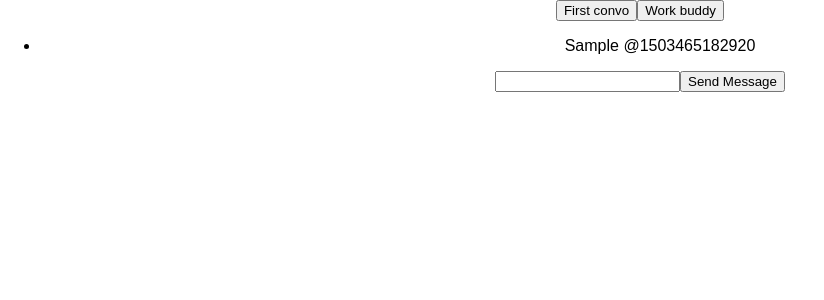
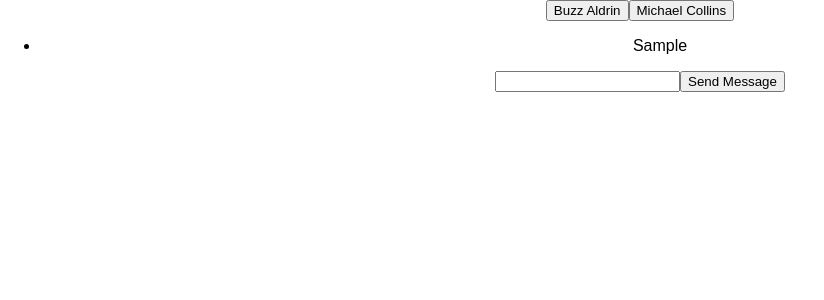
Before and after one commit to tsbajwa/chat-app, a React (Create React App) app: page / in a window 1280 px wide. Both pictures are taken after typing "Sample" into the empty fields and a click on the input "Send Message". Shown: the top 300 px of the page, without its empty margins (0-824 px from the left). Built offline with nearby package versions, Linux system fonts and the light colour scheme.

Commit message:
Added redux

```diff
--- a/src/App.js
+++ b/src/App.js
@@ -1,23 +1,14 @@
 import React, { Component } from 'react';
-import ThreadView from './components/components/ThreadView';
-import Tabs from './components/components/Tabs';
+import { ThreadTab } from './components/containers/ThreadTab';
+import { ThreadViewContainer } from './components/containers/ThreadViewContainer';
 import './App.css';
 
 class App extends Component {
-
-  handleClick = (id) => {
-    console.log(id)
-  }
-
   render() {
-    const tab = [{id: 'sdfdsf', name: 'First convo'}, {id: '3242424', name: 'Work buddy'}]
     return (
       <div className="App">
-        <Tabs
-          tab={tab}
-          onClick={this.handleClick}
-         />
-        <ThreadView />
+        <ThreadTab />
+        <ThreadViewContainer />
       </div>
     );
   }
--- /dev/null
+++ b/src/components/components/MessageList.js
@@ -0,0 +1,11 @@
+import React from 'react';
+
+export default function MessageList(props) {
+  return (
+    <ul>
+      {props.thread.messages.map((m) => (
+        <li key={m.id} onClick={() => props.onClick(m.id)}>{m.text}</li>
+      ))}
+    </ul>
+  )
+}
--- a/src/components/components/Tabs.js
+++ b/src/components/components/Tabs.js
@@ -3,10 +3,11 @@ import React from 'react';
 export default function Tabs(props) {
   return (
     <div>
-      {props.tab.map((t) => (
-        <button key={t.id} onClick={() => props.onClick(t.id)}>{t.name}</button>
+      {props.tabs.map((t) => (
+        <button key={t.id} onClick={() => props.onClick(t.id)}>{t.title}</button>
         ))
       }
     </div>
   )
 }
+//props.active when selected use for css styling
--- a/src/components/components/ThreadView.js
+++ b/src/components/components/ThreadView.js
@@ -1,53 +1,17 @@
 import React from 'react';
 import TextFieldSubmit from './TextFieldSubmit';
-import uuidv4 from 'uuid/v4';
+import MessageList from './MessageList';
 
-export default class ThreadView extends React.Component {
-
-  state = {
-    messages: []
-  }
-
-  handleSubmit = (message) => {
-    this.addMessage(message);
-  }
-
-  addMessage = (message) => {
-    const newMessage = {
-      text: message,
-      id:uuidv4(),
-      time: Date.now()
-    }
-    const messages = [...this.state.messages, newMessage];
-    this.setState({
-      messages,
-    })
-  }
-
-  deleteMessage = (id) => {
-    const messages = this.state.messages.filter((m) => m.id !== id)
-    this.setState({
-      messages,
-    })
-  }
-  handleDeleteClick = (id) => {
-    this.deleteMessage(id);
-  }
-
-  render() {
-    const messages = this.state.messages.map((message) => (
-      <li key={message.id} onClick={() => this.handleDeleteClick(message.id)}>{message.text} @{message.time}</li>
-    ))
-
+export default function ThreadView(props) {
   return (
     <div>
-        <ul>
-          {messages}
-        </ul>
+      <MessageList
+        onClick={props.onClick}
+        thread={props.thread}
+      />
       <TextFieldSubmit
-        onSubmit={this.handleSubmit}
+        onSubmit={props.onSubmit}
       />
     </div>
   )
 }
-}
--- /dev/null
+++ b/src/components/containers/ThreadTab.js
@@ -0,0 +1,24 @@
+import { connect } from 'react-redux';
+import { setActiveThread } from '../../redux/actionTypes';
+import Tabs from '../components/Tabs';
+
+const mapStateToTabsProps = (state) => {
+  const tabs = state.threads.map((t) => ({
+    title: t.title,
+    active: t.id === state.activeThreadId,
+    id: t.id,
+  }))
+  return {
+    tabs,
+  }
+}
+
+const mapDispatchToTabsProp = (dispatch) => (
+  {
+    onClick: (id) => {
+      dispatch(setActiveThread(id))
+    }
+  }
+)
+
+export const ThreadTab = connect(mapStateToTabsProps, mapDispatchToTabsProp)(Tabs)
--- /dev/null
+++ b/src/components/containers/ThreadViewContainer.js
@@ -0,0 +1,31 @@
+import { connect } from 'react-redux';
+import { deleteMessage, addMessage } from '../../redux/actionTypes';
+import ThreadView from '../components/ThreadView'
+
+const mapStateToThreadViewProps = (state) => {
+  const thread = state.threads.find((t) => t.id === state.activeThreadId)
+  return {
+    thread,
+  }
+}
+
+const mapDispatchToThreadViewProps = (dispatch) => (
+  {
+    onClick: (id) => (
+      dispatch(deleteMessage(id))
+    ),
+    dispatch
+  }
+)
+
+const mergeThreadViewProps = (stateProps, dispatchProps) => (
+  {
+    ...stateProps,
+    ...dispatchProps,
+    onSubmit: (message) => (
+      dispatchProps.dispatch(addMessage(message, stateProps.thread.id))
+    )
+  }
+)
+
+export const ThreadViewContainer = connect(mapStateToThreadViewProps, mapDispatchToThreadViewProps, mergeThreadViewProps)(ThreadView)
--- a/src/index.js
+++ b/src/index.js
@@ -3,6 +3,14 @@ import ReactDOM from 'react-dom';
 import './index.css';
 import App from './App';
 import registerServiceWorker from './registerServiceWorker';
+import { reducer } from './redux/reducers';
+import { createStore } from 'redux';
+import { Provider } from 'react-redux';
 
-ReactDOM.render(<App />, document.getElementById('root'));
+let store = createStore(reducer)
+
+ReactDOM.render(
+<Provider store={store}>
+  <App />
+</Provider>, document.getElementById('root'));
 registerServiceWorker();
--- /dev/null
+++ b/src/redux/actionTypes.js
@@ -0,0 +1,25 @@
+export const ADD_MESSAGE = 'ADD_MESSAGE';
+export const DELETE_MESSAGE = 'DELETE_MESSAGE';
+export const SET_ACTIVETHREAD = 'ACTIVE_THREAD';
+
+export function addMessage(message, id) {
+  return {
+    type: ADD_MESSAGE,
+    message,
+    id,
+  }
+}
+
+export function deleteMessage(id) {
+  return {
+    type: DELETE_MESSAGE,
+    id,
+  }
+}
+
+export function setActiveThread(id) {
+  return {
+    type: SET_ACTIVETHREAD,
+    id,
+  }
+}
--- /dev/null
+++ b/src/redux/reducers.js
@@ -0,0 +1,109 @@
+//Designing the state shape
+
+/*
+state = {
+  activeThreadId: ''
+  threads: [
+    {
+      threadId: ''
+      name:
+      messages: [
+        {
+          messageId: ''
+          message:
+          timeStamp:ß
+
+        }
+      ]
+    }
+  ]
+}
+*/
+
+import { combineReducers } from 'redux';
+import uuid from 'uuid';
+import { SET_ACTIVETHREAD, ADD_MESSAGE,  DELETE_MESSAGE } from '../redux/actionTypes';
+
+
+const initactive = '1-fca2';
+const initThread = [ {
+  id: '1-fca2',
+  title: 'Buzz Aldrin',
+  messages: messages(undefined, {}),
+  }, {
+  id: '2-be91',
+  title: 'Michael Collins',
+  messages: messages(undefined, {}),
+    },
+  ]
+
+export const reducer = combineReducers({
+  activeThreadId,
+  threads,
+})
+
+
+function activeThreadId(state = initactive, action) {
+  switch (action.type) {
+    case SET_ACTIVETHREAD: {
+      return action.id
+    }
+    default:
+      return state;
+  }
+}
+
+function threads(state = initThread, action) {
+  switch (action.type) {
+    case ADD_MESSAGE:
+    case DELETE_MESSAGE: {
+      const threadIndex = findThreadIndex(state, action);
+      const oldThread = state[threadIndex];
+      const newThread = {...oldThread, messages: messages(oldThread.messages, action)}
+      return [
+        ...state.slice(0, threadIndex),
+        newThread,
+        ...state.slice(threadIndex + 1, state.length)
+      ]
+    }
+    default: {
+      return state
+    }
+  }
+}
+
+function findThreadIndex(threads, action) {
+  switch (action.type) {
+    case ADD_MESSAGE:{
+      return threads.findIndex((t) => t.id === action.id);
+    }
+    case DELETE_MESSAGE: {
+      return threads.findIndex((t) => t.messages.find((m) => m.id === action.id));
+    }
+    default: {
+      return threads;
+    }
+  }
+}
+
+
+
+
+function messages(state = [], action) {
+  switch (action.type) {
+    case ADD_MESSAGE: {
+      const newMessage = {
+        text: action.message,
+        id: uuid.v4(),
+        time: Date.now()
+      }
+      return state.concat(newMessage)
+    }
+    case DELETE_MESSAGE: {
+      return state.filter((m) => m.id !== action.id)
+    }
+    default: {
+      return state;
+    }
+  }
+}
```
Also changed, not shown: src/components/components/ThreadTab-replaced.js (added, +29 -0 lines). Lines whose indentation alone changed are shown as unchanged.
